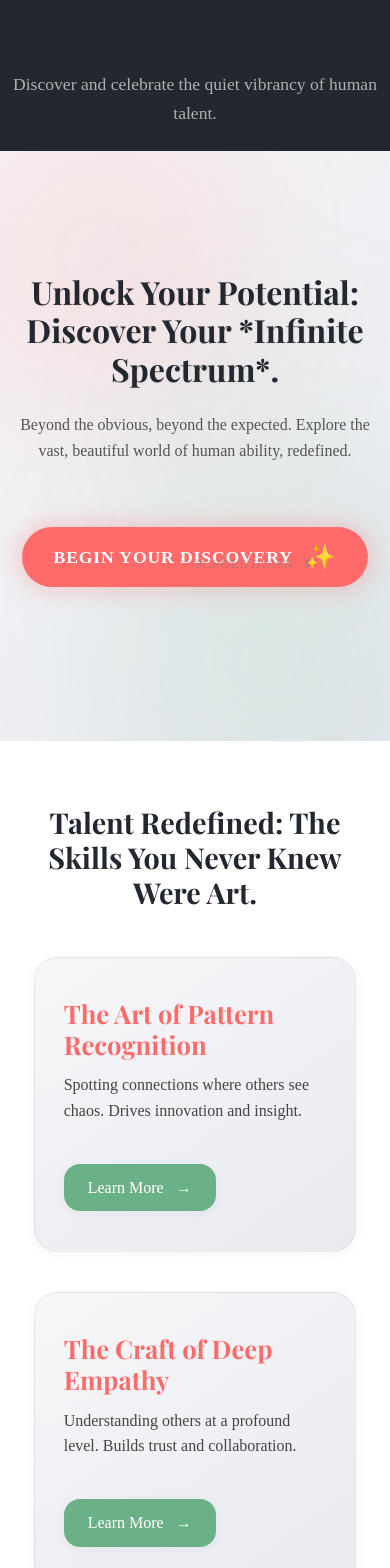
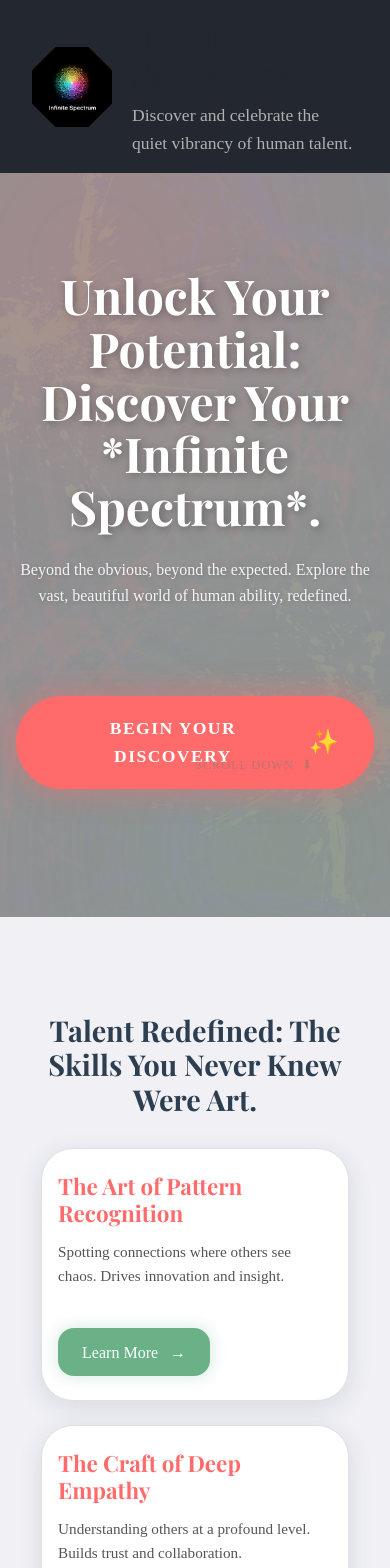
Before and after one commit to teshcodes/infinite-spectrum-lp, a React (Create React App) app: page / in a window 390 px wide. Shown: the top 1568 px of the page. Built offline with nearby package versions, Linux system fonts and the light colour scheme; a small style sheet from the web is missing.

Commit message:
Re-add for Troubleshooting purpose

```diff
--- a/src/App.css
+++ b/src/App.css
@@ -282,17 +282,17 @@
  .cta {
    background: var(--color-primary);
    color: var(--color-white);
-   border: none;
-   padding: 1.2rem 2.8rem;
-   border-radius: var(--border-radius-lg);
-   font-size: 1.3rem;
-   font-weight: 600;
-   margin-top: 2rem;
+   border: 2px solid var(--color-primary);
+   padding: 1.2rem 3.5rem;
+   border-radius: var(--border-radius-pill);
+   font-size: 1.4rem;
+   font-weight: 700;
+   margin-top: 3rem;
    cursor: pointer;
-   box-shadow: 0 0 20px 6px rgba(255, 107, 107, 0.25);
+   box-shadow: 0 0 25px 8px rgba(255, 107, 107, 0.35);
    transition: all 0.3s ease-in-out;
    text-transform: uppercase;
-   letter-spacing: 0.05em;
+   letter-spacing: 0.08em;
    display: inline-flex;
    align-items: center;
    justify-content: center;
@@ -301,8 +301,9 @@
 
  .cta:hover {
    background: var(--color-secondary);
-   box-shadow: 0 0 30px 10px rgba(106, 177, 135, 0.3);
-   transform: translateY(-3px);
+   border-color: var(--color-secondary);
+   box-shadow: 0 0 40px 15px rgba(106, 177, 135, 0.45);
+   transform: translateY(-5px);
  }
 
  .cta .cta-icon {
@@ -351,15 +352,40 @@
  }
 
  .hero {
-   min-height: 80vh;
+   min-height: 90vh;
    display: flex;
    flex-direction: column;
    align-items: center;
    justify-content: center;
+   position: relative;
    background: linear-gradient(135deg, var(--color-light-gray) 0%, #e8eaf0 100%);
    overflow: hidden;
    text-align: center;
    padding: 8rem 1rem 10rem 1rem;
+   background-image: url(/public/abstract-background-image.jpg);
+    background-size: cover;
+    background-position: center;
+    background-repeat: no-repeat;
+    background-attachment: fixed;
+    background-color: var(--color-light-gray);
+    background-blend-mode: overlay;
+ }
+
+ .hero::before {
+    content: '';
+    position: absolute;
+    top: 0;
+    left: 0;
+    width: 100%;
+    height: 100%;
+    background: rgba(0,0,0,0.4);
+    z-index: 0;
+ }
+
+ .hero-content {
+   position: relative;
+   z-index: 1;
+   max-width: 900px;
  }
 
  .hero-bg-blobs {
@@ -377,8 +403,8 @@
    pointer-events: none;
    width: clamp(300px, 40vw, 600px);
    height: clamp(300px, 40vw, 600px);
-   filter: blur(80px);
-   opacity: 0.12;
+   filter: blur(100px);
+   opacity: 0.18;
    animation: blobFloat 20s infinite ease-in-out alternate;
  }
 
@@ -399,7 +425,6 @@
    background-color: var(--color-secondary);
  }
 
- /* Added color */
  .hero-bg-blobs .blob3 {
    top: 30%;
    left: 40%;
@@ -411,7 +436,6 @@
    background-color: #8CCF9D;
  }
 
- /* Added color */
 
  .hero-content {
    position: relative;
@@ -420,17 +444,20 @@
  }
 
  .hero-content h1 {
-   color: var(--color-dark);
+   color: var(--color-white);
    margin-bottom: 1.5rem;
-   text-shadow: 1px 1px 2px rgba(0, 0, 0, 0.05);
+   font-size: clamp(3rem, 7vw, 5.5rem);
+   font-weight: 800;
+   text-shadow: 2px 2px 8px rgba(0, 0, 0, 0.3);
+   line-height: 1.1;
  }
 
  .hero-content p {
-   color: var(--color-text-light);
-   /* Using text-light variable */
-   font-size: 1.3rem;
-   margin-bottom: 2rem;
-   max-width: 700px;
+   color: rgba(255, 255, 255, 0.9);
+   font-size: 1.4rem;
+   margin-bottom: 2.5rem;
+   max-width: 750px;
+   text-shadow: 1px 1px 4px rgba(0, 0, 0, 0.2);
  }
 
  @keyframes blobFloat {
@@ -473,54 +500,155 @@
 
  /* --- Talent Gallery (Grid, visually engaging) --- */
  .talent-gallery {
-   background: var(--color-white);
+   background: var(--color-background-secondary);
+    padding: var(--section-padding);
+    text-align: center;
  }
 
  .talent-gallery h2 {
-   margin-bottom: 3rem;
+   margin-bottom: 3.5rem;
+   font-size: clamp(2.2rem, 5.5vw, 4rem);
+    color: var(--color-heading);
  }
 
  .gallery-grid {
    display: grid;
-   gap: 2.5rem;
+   gap: 3rem;
    grid-template-columns: repeat(auto-fit, minmax(280px, 1fr));
    margin-top: 2rem;
    max-width: 1200px;
    margin-left: auto;
    margin-right: auto;
+   padding: 0 1rem;
  }
 
  .talent-card {
-   background: linear-gradient(145deg, var(--color-light-gray), #e8eaf0);
-   border-radius: var(--border-radius-md);
-   padding: 2.5rem 1.8rem;
-   box-shadow: var(--shadow-sm);
-   /* Framer motion handles hover, but keep initial state */
-   /* transition: transform 0.2s, box-shadow 0.2s; */
+   background: var(--color-white);
+   border-radius: var(--border-radius-lg);
+   padding: 2.8rem 2rem;
+   box-shadow: var(--shadow-md);
    cursor: pointer;
-   border: 1px solid rgba(0, 0, 0, 0.05);
+   border: 1px solid var(--color-border);
    text-align: left;
    display: flex;
    flex-direction: column;
    justify-content: space-between;
+   transition: all 0.3s ease;
+ }
+
+ .talent-card:hover {
+   box-shadow: var(--shadow-lg);
+   transform: translateY(-8px) rotateZ('1deg');
+   border-color: var(--color-primary);
  }
 
  .talent-card h3 {
-   font-size: 1.6rem;
+   font-size: 1.8rem;
    margin-bottom: 0.8rem;
    color: var(--color-primary);
+   line-height: 1.2;
  }
 
  .talent-card p {
-   font-size: 1rem;
-   color: #444;
+   font-size: 1.05rem;
+   color: var(--color-text-light);
    flex-grow: 1;
-   margin: 0 0 1.5rem 0;
+   margin: 0 0 1.8rem 0;
  }
 
  .talent-card .mini-cta {
+  background: var(--color-secondary);
+  color: var(--color-white);
+  box-shadow: 0 0 15px 3px rgba(106, 177, 135, 0.2);
    align-self: flex-start;
  }
+
+ .talent-card .mini-cta:hover {
+   background: var(--color-primary);
+   box-shadow: 0 0 20px 5px rgba(255, 107, 107, 0.25);
+   transform: translateY(-3px);
+ }
+
+ /* --- Dark Mode Overrides for Talent Gallery --- */
+body.dark-mode .talent-gallery {
+  background: var(--dark-bg-subtle);
+}
+
+body.dark-mode .talent-gallery h2 {
+  color: var(--dark-text);
+}
+
+body.dark-mode .talent-card {
+  background: var(--dark-card-bg);
+  border-color: var(--dark-border);
+  box-shadow: var(--shadow-dark-md);
+}
+
+body.dark-mode .talent-card:hover {
+  box-shadow: var(--shadow-dark-lg);
+  border-color: var(--color-secondary);
+  transform: translateY(-8px) rotateZ(-1deg);
+}
+
+body.dark-mode .talent-card h3 {
+  color: var(--color-secondary);
+}
+
+body.dark-mode .talent-card p {
+  color: var(--dark-text-secondary);
+}
+
+body.dark-mode .talent-card .mini-cta {
+  background: var(--color-primary);
+  box-shadow: 0 0 15px 3px rgba(255, 107, 107, 0.2);
+}
+
+body.dark-mode .talent-card .mini-cta:hover {
+  background: var(--color-secondary);
+  box-shadow: 0 0 20px 5px rgba(106, 177, 135, 0.25);
+}
+
+/* --- Responsive Adjustments for Talent Gallery --- */
+@media (max-width: 768px) {
+  .talent-gallery h2 {
+    font-size: clamp(2rem, 6vw, 3.5rem);
+    margin-bottom: 2.5rem;
+  }
+  .gallery-grid {
+    gap: 2rem;
+  }
+  .talent-card {
+    padding: 2rem 1.5rem;
+  }
+  .talent-card h3 {
+    font-size: 1.6rem;
+  }
+  .talent-card p {
+    font-size: 1rem;
+    margin-bottom: 1.5rem;
+  }
+}
+
+ @media (max-width: 480px) {
+  .talent-gallery h2 {
+    font-size: clamp(1.8rem, 7vw, 3rem);
+    margin-bottom: 2rem;
+  }
+  .gallery-grid {
+    gap: 1.5rem;
+    padding: 0 0.5rem;
+  }
+  .talent-card {
+    padding: 1.5rem 1rem;
+  }
+  .talent-card h3 {
+    font-size: 1.4rem;
+  }
+  .talent-card p {
+    font-size: 0.95rem;
+  }
+}
+
 
  /* --- Journey Section (Clean, symmetrical) --- */
  .journey {
--- a/src/components/Header.jsx
+++ b/src/components/Header.jsx
@@ -1,12 +1,52 @@
-import React from "react";
+ import React from "react";
 
 export default function Header() {
   return (
-    <header style={{ padding: "1.5rem 0", background: "#23272f", color: "#fff", textAlign: "center" }}>
-      <h1 style={{ margin: 0, fontSize: "2rem", letterSpacing: "0.05em" }}>Infinite Spectrum</h1>
-      <p style={{ margin: "0.5rem 0 0 0", fontSize: "1.1rem", color: "#b0b0b0" }}>
-        Discover and celebrate the quiet vibrancy of human talent.
-      </p>
+    <header style={{
+      padding: "1rem 2rem",
+      background: "#23272f",
+      color: "#fff",
+      display: "flex",
+      alignItems: "center", // Vertically center items within the header's height
+      justifyContent: "flex-start", // Keep items grouped to the left initially
+      gap: "20px", // Add space between the logo and the text block
+    }}>
+      {/* Diamond Logo Container */}
+      <div
+        style={{
+          height: "80px", // Adjust size as needed
+          width: "80px",
+          position: "relative",
+          transform: "rotate(45deg)",
+          overflow: "hidden",
+          flexShrink: 0,
+        }}
+      >
+        <img
+          src="/logo.jpg"
+          alt="Infinite Spectrum Logo"
+          style={{
+            position: "absolute",
+            top: "0",
+            left: "0",
+            width: "100%",
+            height: "100%",
+            objectFit: "cover",
+            transform: "rotate(-45deg)",
+          }}
+        />
+      </div>
+
+      {/* Text Content (Name and Slogan) */}
+      <div style={{ textAlign: "left" }}> {/* Removed flexGrow: 1 for more control over alignment */}
+        <h1 style={{ margin: 0, fontSize: "2rem", letterSpacing: "0.05em" }}>Infinite Spectrum</h1>
+        <p style={{ margin: "0.5rem 0 0 0", fontSize: "1.1rem", color: "#b0b0b0" }}>
+          Discover and celebrate the quiet vibrancy of human talent.
+        </p>
+      </div>
+
+      {/* You can add navigation links or other elements here, they will align to the right if you
+          change justifyContent back to "space-between" and add a flex-grow:1 to the text div. */}
     </header>
   );
 }
```
Also changed, not shown: public/abstract-background-image.jpg (added).
